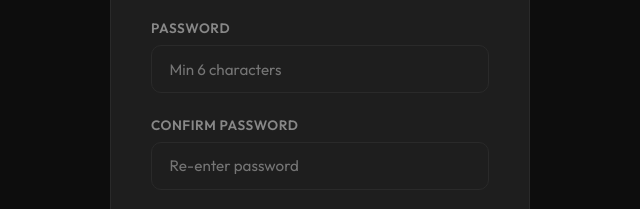
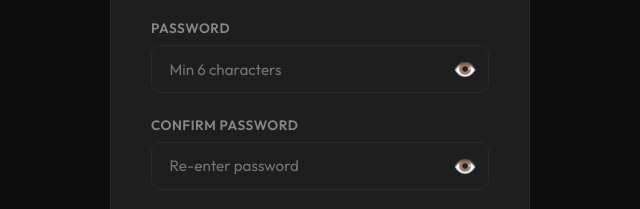
Before and after one commit to HemaSakshi-112006/CodeAlpha_SnackHub, a plain HTML site: page login.html in a window 1280 px wide. Both pictures are taken after a click on the button "Sign Up". Shown: the part 581-790 px from the top of the page, 320-960 px from the left. Drawn offline with Linux system fonts and the light colour scheme; no server answers.

Commit message:
added visibility to the signup page

```diff
--- a/login.html
+++ b/login.html
@@ -111,15 +111,63 @@
         <label>Phone Number</label>
         <input type="tel" id="su-phone" placeholder="10-digit mobile number" pattern="[0-9]{10}" required/>
       </div>
+
       <div class="form-group">
-        <label>Password</label>
-        <input type="password" id="su-pass" placeholder="Min 6 characters" minlength="6" required/>
-      </div>
+  <label>Password</label>
+  <div style="position:relative;">
+    <input
+      type="password"
+      id="su-pass"
+      placeholder="Min 6 characters"
+      minlength="6"
+      required
+    />
+    <span
+      id="signup-eye"
+      onclick="toggleSignupPassword()"
+      style="
+        position:absolute;
+        right:12px;
+        top:50%;
+        transform:translateY(-50%);
+        cursor:pointer;
+        font-size:1.2rem;
+        user-select:none;
+      "
+    >
+      👁️
+    </span>
+  </div>
+</div>
       <div class="form-group">
-        <label>Confirm Password</label>
-        <input type="password" id="su-pass2" placeholder="Re-enter password" required/>
-        <span class="error-msg" id="signup-error">Passwords do not match.</span>
-      </div>
+  <label>Confirm Password</label>
+  <div style="position:relative;">
+    <input
+      type="password"
+      id="su-pass2"
+      placeholder="Re-enter password"
+      required
+    />
+    <span
+      id="confirm-eye"
+      onclick="toggleConfirmPassword()"
+      style="
+        position:absolute;
+        right:12px;
+        top:50%;
+        transform:translateY(-50%);
+        cursor:pointer;
+        font-size:1.2rem;
+        user-select:none;
+      "
+    >
+      👁️
+    </span>
+  </div>
+  <span class="error-msg" id="signup-error">
+    Passwords do not match.
+  </span>
+</div>
       <button type="submit" class="btn btn-primary btn-block">Create Account →</button>
     </form>
 
@@ -270,11 +318,35 @@ function togglePassword() {
   } else {
     passwordField.type = "password";
     eyeIcon.textContent = "👁️";
-
   }
-
+}
+function toggleSignupPassword() {
+  const passwordField =
+    document.getElementById("su-pass");
+  const eyeIcon =
+    document.getElementById("signup-eye");
+  if (passwordField.type === "password") {
+    passwordField.type = "text";
+    eyeIcon.textContent = "🙈";
+  } else {
+    passwordField.type = "password";
+    eyeIcon.textContent = "👁️";
+  }
 }
 
+function toggleConfirmPassword() {
+  const passwordField =
+    document.getElementById("su-pass2");
+  const eyeIcon =
+    document.getElementById("confirm-eye");
+  if (passwordField.type === "password") {
+    passwordField.type = "text";
+    eyeIcon.textContent = "🙈";
+  } else {
+    passwordField.type = "password";
+    eyeIcon.textContent = "👁️";
+  }
+}
   function socialLogin(provider) {
     showToast(`${provider} login coming soon! 😊`);
   }
```
